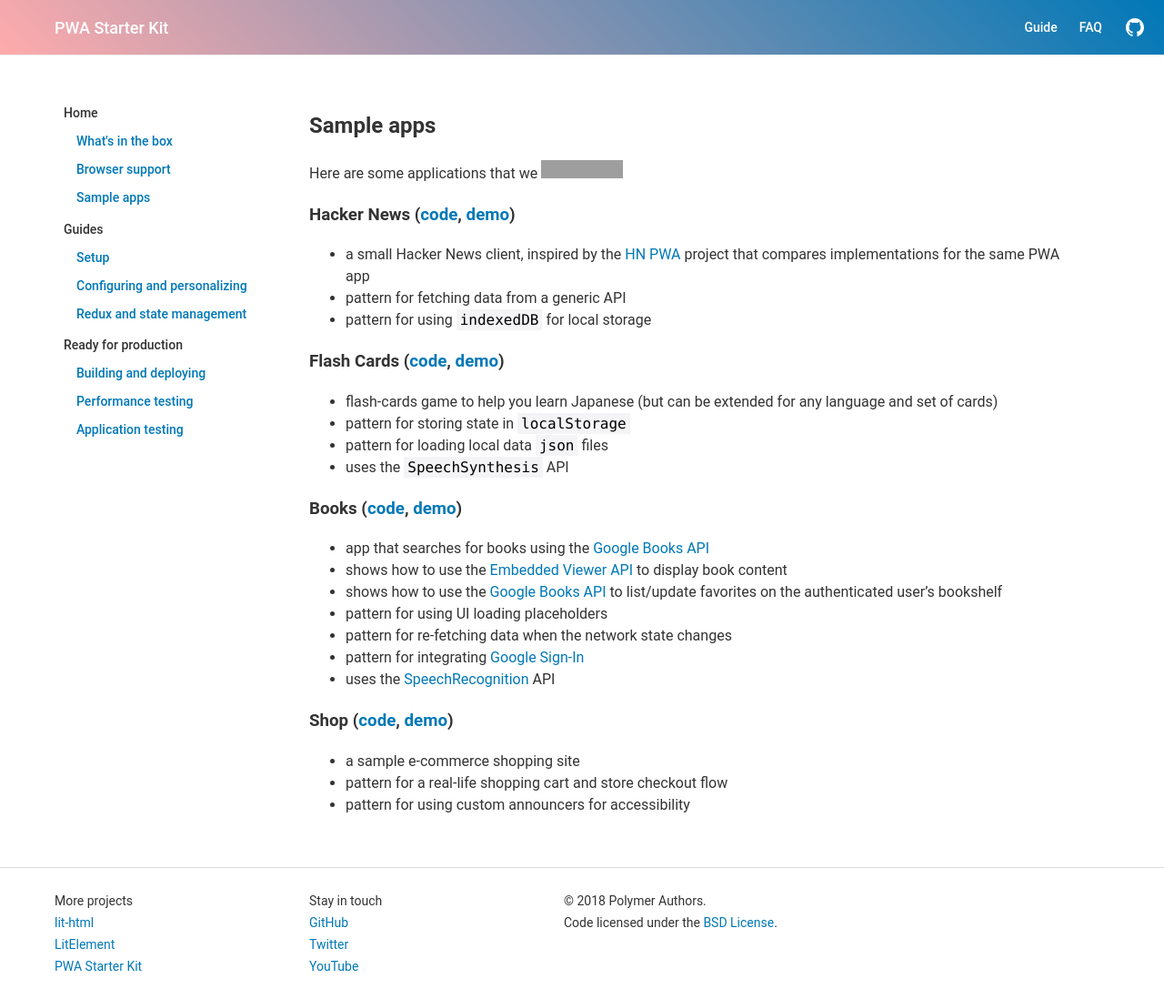
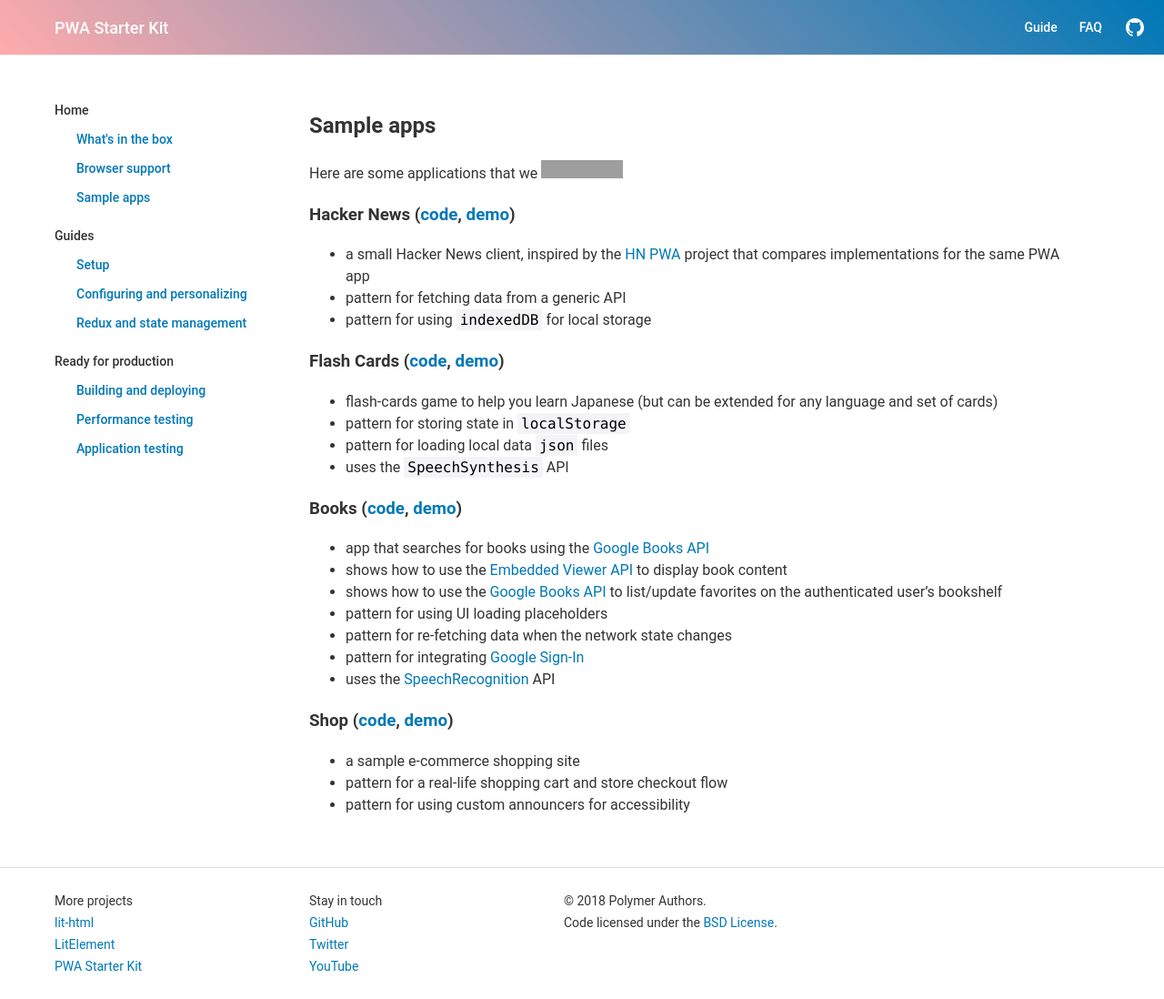
Before and after one commit to Polymer/pwa-starter-kit, a Jekyll site: the page built from sample-apps.md, in a window 1280 px wide and 1098 px high. Shown: the whole window at 91% size. Built offline with Jekyll 4.4.1, drawn with Linux system fonts in a browser that asks for light colours; some web fonts are replaced; grey boxes are pictures that could not be loaded.

Commit message:
Consistent side-nav

```diff
--- a/_layouts/post.html
+++ b/_layouts/post.html
@@ -4,7 +4,7 @@
 {% include topnav.html %}
 
 <main class="wrapper">
-  <nav class="toc">
+  <nav class="side-nav">
     <button id="toggleNavButton">Menu</button>
     <ul>
       <li>
--- a/css/main.css
+++ b/css/main.css
@@ -172,7 +172,7 @@
 }
 
 /* Main/left nav */
-.toc {
+.side-nav {
   /* position: sticky works in Chrome, Firefox, Safari and Edge;
   fallback to position: static for which the nav will just be part
   of the scrolling content. */
@@ -185,35 +185,24 @@
   font-weight: 500;
 }
 
-.toc > #toggleNavButton {
+.side-nav > #toggleNavButton {
   display: none;
 }
 
-.toc > ul {
+.side-nav > ul {
   margin: 0;
   padding: 0;
 }
 
-.toc > ul ul {
+.side-nav > ul ul {
   padding-left: 24px;
+  margin-bottom: 20px;
 }
 
-.toc li {
+.side-nav li {
   list-style-type: none;
   margin: 10px 0;
-}
-
-.toc svg {
-  width: 24px;
-  height: 24px;
-  fill: currentcolor;
-  vertical-align: middle;
-}
-
-.toc span {
-  display: inline-block;
-  vertical-align: sub;
-  padding: 0 10px;
+  line-height: 22px;
 }
 
 /* Article area */
@@ -317,7 +306,7 @@
     padding-left: 32px;
     padding-right: 32px;
   }
-  .toc {
+  .side-nav {
     padding: 32px 0;
   }
   footer .group {
@@ -358,7 +347,7 @@
   }
 
   /* doc page */
-  .toc {
+  .side-nav {
     position: fixed;
     top: 56px;
     left: 0;
@@ -370,16 +359,16 @@
     border-bottom: 1px solid rgba(0,0,0,.2);
   }
 
-  .toc > ul {
+  .side-nav > ul {
     display: none;
   }
 
-  .toc.open > ul {
+  .side-nav.open > ul {
     display: block;
     padding: 0 20px;
   }
 
-  .toc > #toggleNavButton {
+  .side-nav > #toggleNavButton {
     display: block;
     width: 100%;
     height: 56px;
@@ -393,11 +382,11 @@
     -webkit-appearance: none;
   }
 
-  .toc > #toggleNavButton::before {
+  .side-nav > #toggleNavButton::before {
     content: '\25b6  ';
   }
 
-  .toc.open > #toggleNavButton::before {
+  .side-nav.open > #toggleNavButton::before {
     content: '\25bc  ';
   }
 
```
